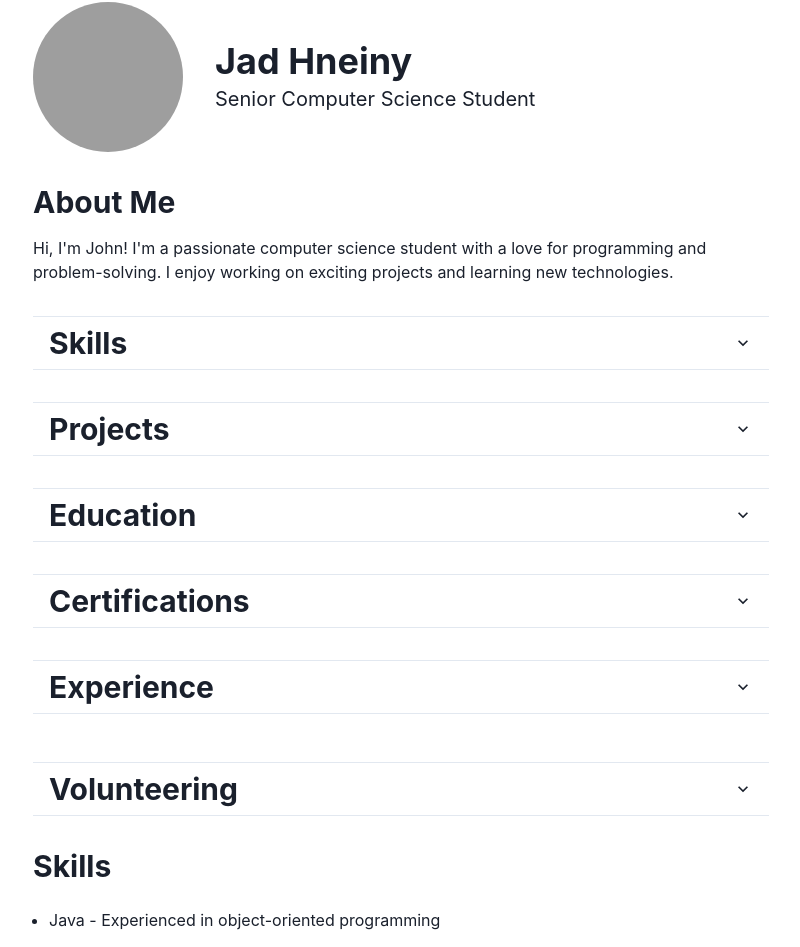
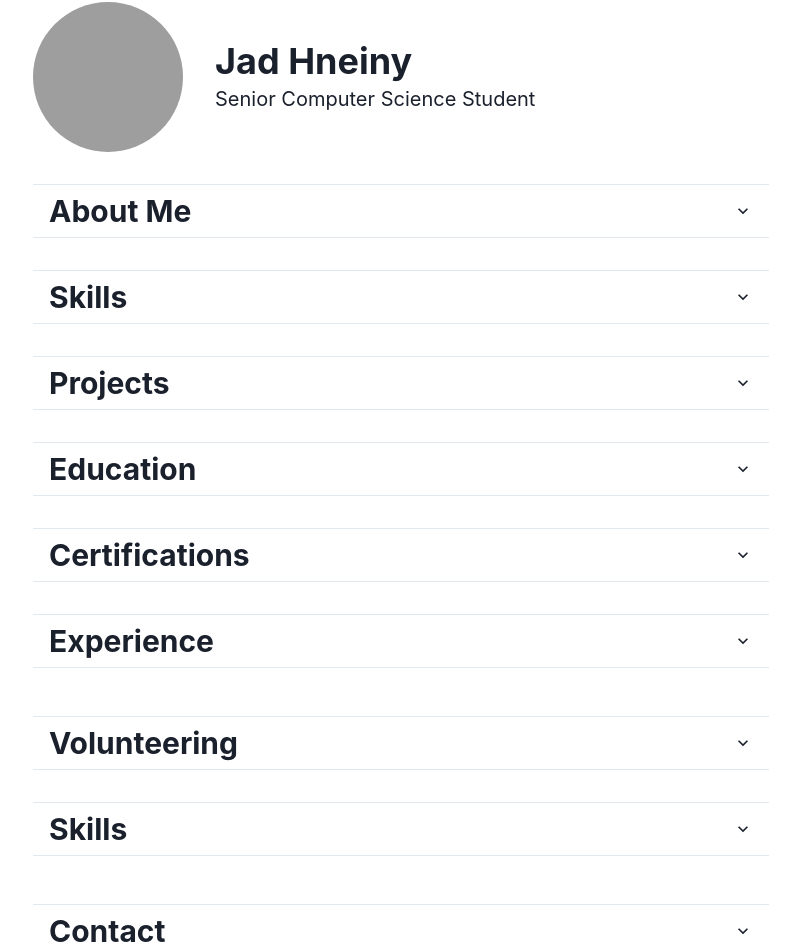
Before and after one commit to GPT-Engineer-App/cs-student-website, a React (Vite) app: page / in a window 1280 px wide. Shown: the part 30-977 px from the top of the page, without its empty margins (239-1039 px from the left). Built offline with nearby package versions, Linux system fonts and the light colour scheme; grey boxes are pictures that could not be loaded.

Commit message:
Updated the "About Me", "Skills", and "Contact" sections to use the `Accordion` component for a consistent and interactive layout similar to the "Education" section.
Prompt: do what u did for the education section, for all the sections

```diff
--- a/src/pages/Index.jsx
+++ b/src/pages/Index.jsx
@@ -15,12 +15,21 @@ const Index = () => {
         </Box>
       </Flex>
 
-      <Box marginBottom={8}>
-        <Heading as="h2" size="lg" marginBottom={4}>
+      <Accordion allowToggle marginBottom={8}>
+        <AccordionItem>
+          <AccordionButton>
+            <Box flex="1" textAlign="left">
+              <Heading as="h2" size="lg">
                 About Me
               </Heading>
+            </Box>
+            <AccordionIcon />
+          </AccordionButton>
+          <AccordionPanel pb={4}>
             <Text>Hi, I'm John! I'm a passionate computer science student with a love for programming and problem-solving. I enjoy working on exciting projects and learning new technologies.</Text>
-      </Box>
+          </AccordionPanel>
+        </AccordionItem>
+      </Accordion>
 
       <Accordion allowToggle marginBottom={8}>
         <AccordionItem>
@@ -156,10 +165,17 @@ const Index = () => {
         </AccordionItem>
       </Accordion>
 
-      <Box marginBottom={12}>
-        <Heading as="h2" size="lg" marginBottom={6}>
+      <Accordion allowToggle marginBottom={12}>
+        <AccordionItem>
+          <AccordionButton>
+            <Box flex="1" textAlign="left">
+              <Heading as="h2" size="lg">
                 Skills
               </Heading>
+            </Box>
+            <AccordionIcon />
+          </AccordionButton>
+          <AccordionPanel pb={4}>
             <UnorderedList spacing={3}>
               <ListItem>Java - Experienced in object-oriented programming</ListItem>
               <ListItem>Python - Proficient in data analysis and machine learning</ListItem>
@@ -174,12 +190,21 @@ const Index = () => {
               <ListItem>Computer Architecture - Familiar with the structure of computer systems</ListItem>
               <ListItem>Office Package (Word, Excel, PowerPoint, Access) - Efficient in office tools</ListItem>
             </UnorderedList>
-      </Box>
+          </AccordionPanel>
+        </AccordionItem>
+      </Accordion>
 
-      <Box>
-        <Heading as="h2" size="lg" marginBottom={4}>
+      <Accordion allowToggle marginBottom={8}>
+        <AccordionItem>
+          <AccordionButton>
+            <Box flex="1" textAlign="left">
+              <Heading as="h2" size="lg">
                 Contact
               </Heading>
+            </Box>
+            <AccordionIcon />
+          </AccordionButton>
+          <AccordionPanel pb={4}>
             <Text>Tel: +961 70545537 | jbh07@mail.aub.edu | jadhneiny123@gmail.com | Beirut, Lebanon</Text>
             <Stack direction="row" spacing={4}>
               <Link href="https://github.com/johndoe" isExternal>
@@ -192,7 +217,9 @@ const Index = () => {
                 <Icon as={FaEnvelope} boxSize={8} />
               </Link>
             </Stack>
-      </Box>
+          </AccordionPanel>
+        </AccordionItem>
+      </Accordion>
     </Box>
   );
 };
```
Lines whose indentation alone changed are shown as unchanged.
